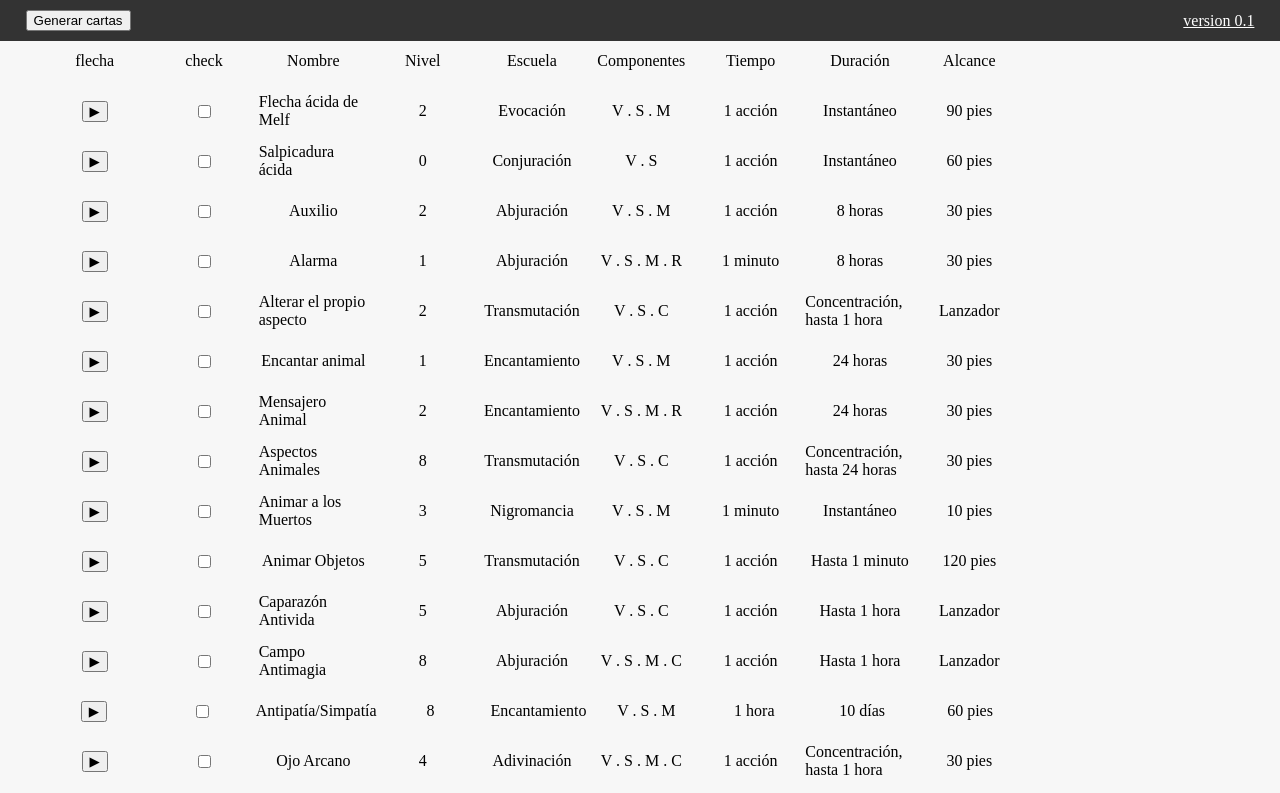
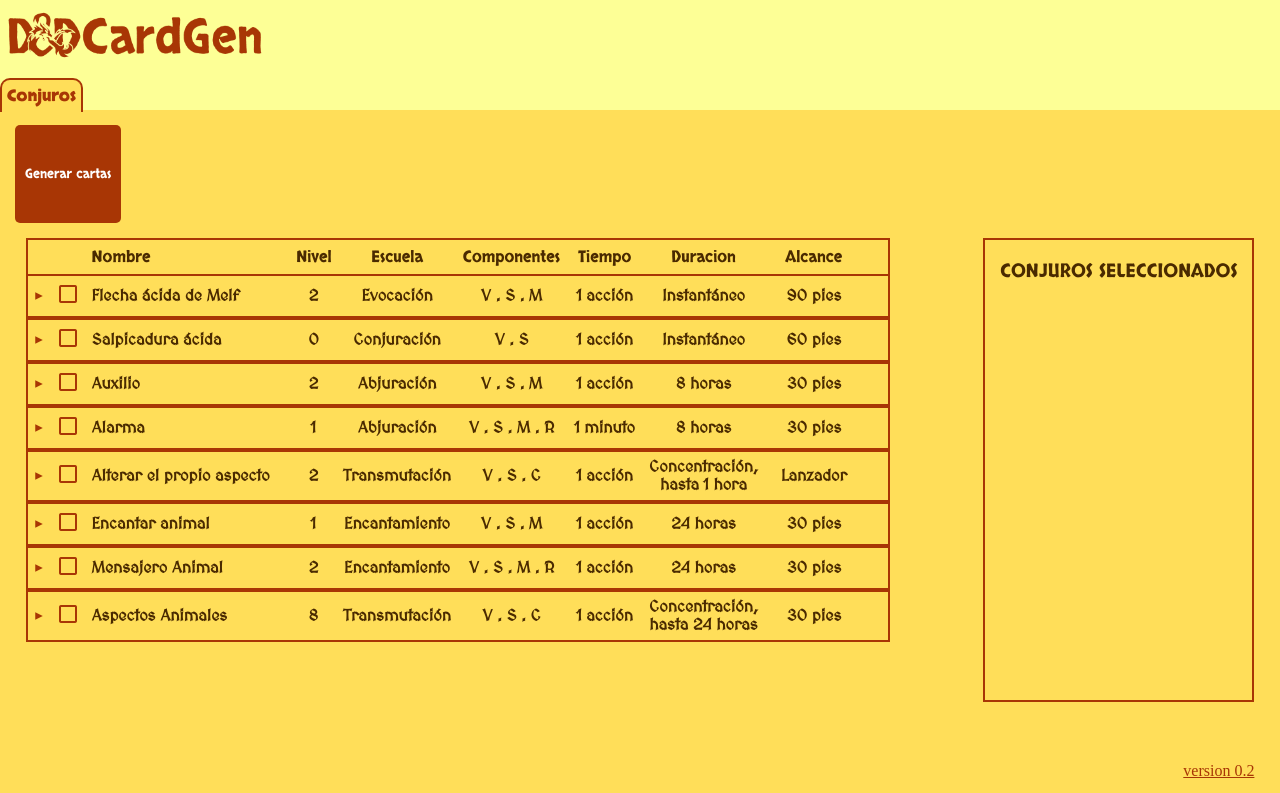
Before and after one commit to Bamboo-Codec/dnd-cardGen, a Vue app: page /inicio in a window 1280 px wide. Shown: the top 793 px of the page. Built offline with nearby package versions, Linux system fonts and the light colour scheme.

Commit message:
interfaz de inicio actualizada, lista para release

```diff
--- a/src/components/inicio.vue
+++ b/src/components/inicio.vue
@@ -1,172 +1,165 @@
 <template>
-
-<header class="header">
-    <button style="margin-left: 2%;" @click="generarCartas()">Generar cartas</button>
-    <router-link to="/detalles" style="margin-right: 2%; color:white;">version 0.1</router-link>
-</header>
-
-    <div class="contenedor">
-        <ul class="lista">
-            <li>
-                <div v-if="cartas.length > 1" class="fila elemento">
-                    <div><span>flecha</span></div>
-                    <div><span>check</span></div>
-                    <div><span>Nombre</span></div>
-                    <div><span>Nivel</span></div>
-                    <div><span>Escuela</span></div>
-                    <div><span>Componentes</span></div>
-                    <div><span>Tiempo</span></div>
-                    <div><span>Duración</span></div>
-                    <div><span>Alcance</span></div>
+        <div class="fila header">
+            <img class="imageHeader" src="/App-logo.png">
         </div>
-            </li>
-            <li v-for="(carta, index) in cartas" :key="index" class="elemento">
-                <div class="columna">
-                    <div class="fila elemento">
-                        <div>
-                            <button @click="toggle(index)">
-                                {{ abiertas.has(index) ? '▼' : '▶' }}
-                            </button>
+        <div class="fila tabs">
+            <div class="tab font-skranji-bold">
+                <span>Conjuros</span>
             </div>
-                        <div><input
-                            type="checkbox"
-                            :checked="conjurosStore.estaSeleccionado(carta.index)"
-                            @change="conjurosStore.toggleConjuro(carta)">
-                        </div>
-                        <div><span>{{ carta.name }}</span></div>
-                        <div><span class="celdaNivel">{{ carta.level }}</span></div>
-                        <div><span>{{ carta.school?.name ?? '-' }}</span></div>
-                        <div><span>{{ getComponentes(carta).join(' . ') }}</span></div>
-                        <div><span>{{ carta.casting_time }}</span></div>
-                        <div><span>{{ carta.duration }}</span></div>
-                        <div><span>{{ carta.range }}</span></div>
         </div>
 
-                    <!-- DESCRIPCIÓN DESPLEGABLE -->
-                    <div class="detalle" :class="{ abierta: abiertas.has(index) }">
-                        <p v-for="(p, i) in carta.desc" :key="i">
-                            {{ p }}
-                        </p>
+        <div class="container columna">
+            <button class="button font-skranji-reg" @click="generarCartas()">Generar cartas</button>
 
-                        <p v-if="carta.higher_level">
-                            <strong>A niveles superiores:</strong>
-                            {{ carta.higher_level[0] }}
-                        </p>
+            <div class="tablesContainer fila">
+                <div class="tableContainer" ref="tableContainer"><TablaConjuros></TablaConjuros></div>
+                <div class="listContainer"><ListaConjuros @ir-a-conjuro="scrollToConjuro"></ListaConjuros></div>
             </div>
 
+            <router-link to="/detalles" class="version">version 0.2</router-link>
         </div>
-            </li>
-        </ul>
-    </div>
-
 </template>
 
 <script setup>
-import { ref, onMounted } from 'vue'
-import { useConjurosStore } from '../stores/conjuros'
-import { useRouter } from 'vue-router'
+import { ref } from 'vue';
+import ListaConjuros from './ListaConjuros.vue';
+import TablaConjuros from './tablaConjuros.vue';
+import { useRouter } from 'vue-router';
 
 const router = useRouter()
-const conjurosStore = useConjurosStore()
-const cartas = ref([])
+const tableContainer = ref(null)
 
-onMounted(async () => {
-    const res = await fetch('./spells.json')
-    cartas.value = await res.json()
+//función para hacer scroll hacia el conjuro (el id llega como parametro desde el hijo)
+const scrollToConjuro = (id) => {
+    console.log("ID recibido:", id)
+
+    //obtiene la fila con el id
+    const row = document.getElementById(`conjuro-${id}`)
+    console.log('Fila encontrada:', row)
+
+    //guarda la referencia al contenedor
+    const container = tableContainer.value
+    console.log('Contenedor:', container)
+
+    //si no hay fila o contenedor termina la función
+    if (!row || !container) return
+
+    const rowTop = row.offsetTop
+    const containerTop = container.offsetTop
+
+    //acciona el scroll
+    container.scrollTo({
+        top: rowTop - containerTop,
+        behavior: 'smooth'
     })
 
-const getComponentes = (carta) => {
-    const componentes = [...(carta.components ?? [])]
-    if (carta.ritual) {
-        componentes.push("R")
-    }
-    if (carta.concentration) {
-        componentes.push("C")
-    }
-    return componentes
+    row.classList.add('resaltado')
+    setTimeout(() => { row.classList.remove('resaltado') }, 2000)
 }
 
-const abiertas = ref(new Set())
-
-const toggle = (index) => {
-    if (abiertas.value.has(index)) {
-        abiertas.value.delete(index)
-    } else {
-        abiertas.value.add(index)
-    }
-}
 
 const generarCartas = () => {
-    router.push({name: 'generador'})
+    router.push({ name: 'generador' })
 }
-
 </script>
 
 <style scoped>
 
-    body {
-    margin: 0; /* Elimina el margen por defecto */
-    padding-top: 60px; /* Espacio para el header fijo, ajusta según tu altura */
-    font-family: sans-serif;
+.header {
+    background-color: #fdff96;
+    height: 70px;
 }
 
-.header{
-    display: flex;
-    justify-content: space-between;
-    align-items: center;
-    position: fixed; /* Lo fija en la ventana */
-    top: 0; /* Lo pega a la parte superior */
-    left: 0; /* Lo pega al borde izquierdo */
-    width: 100%; /* Ocupa todo el ancho */
-    background-color: #333;
-    color: white;
-    padding: 10px 0;
-    text-align: center;
-    z-index: 1000; /* Asegura que esté por encima de otros elementos */
+.imageHeader {
+    object-fit: contain;
+    width: 270px;
 }
 
-.lista{
-    list-style-type: none;
-}
-:global(body) {
-    background-color: #f7f7f7;
+.tabs {
+    background-color: #fdff96;
+    height: 30px;
+    justify-content: flex-start;
+    align-items: center;
+    padding-top: 10px;
 }
 
-.contenedor {
-    margin-top:20px;
-    display: flex;
-    width: 80%;
+.tab {
+    padding: 5px;
+    border: 2px solid #a83605;
+    border-top-left-radius: 10px;
+    border-top-right-radius: 10px;
+    border-bottom: none;
+    color: #a83605;
+    background-color: #ffde59;
 }
 
-.elemento {
-    width: 100%;
-    min-height: 50px;
-    display: flex;
-    align-items: center;
-    justify-content: space-evenly;
+.button {
+    background-color: #a83605;
+    width: fit-content;
+    margin: 15px;
+    padding: 10px;
+    color: white;
+    border-radius: 5px;
+    font-size: small;
+    cursor: pointer;
+    border: none;
 }
 
-.elemento>div {
+.container {
+    display: grid;
+    background-color: #ffde59;
     width: 100%;
+    min-height: calc(100% - 70px - 40px); /* menos el header y los tabs */
 }
 
-.detalle {
-    overflow: hidden;
-    max-height: 0;
-    transition: max-height 0.35s ease, opacity 0.2s ease;
-    opacity: 0;
-    padding: 0 12px;
-    background: #f0f0f0;
+.tablesContainer{
+    flex-wrap: wrap;
+    padding: 0 2% 0 2%;
+    justify-content: space-between;
 }
 
-.detalle.abierta {
-    max-height: 300px; /* ajustable */
-    opacity: 1;
-    padding: 12px;
+.tableContainer{
+    max-height: 400px;
+    min-width: min-content;
+    max-width: 70%;
+
+    border: 2px solid #a83605;
+
+    overflow-y: auto;
 }
 
-.elemento>div{
-    display: flex;
-    justify-content: center;
+.listContainer{
+    border: 2px solid #a83605;
 }
+
+.version {
+    color:#a83605;
+    align-self: flex-end;
+    justify-self: flex-end;
+    margin-right: 2%;
+    padding-bottom: 20px;
+}
+
+
+@media screen and (max-width: 1086px) {
+
+    .listContainer{
+        margin-top: 20px;
+    }
+
+    .container {
+        padding-bottom: 50px;
+    }
+}
+
+@media screen and (max-width: 768px ) {
+    .listContainer{
+        margin-top: 20px;
+    }
+
+    .container{
+        overflow-x: auto;
+    }
+}
+
 </style>
--- a/src/components/test.vue
+++ /dev/null
@@ -1,165 +0,0 @@
-<template>
-        <div class="fila header">
-            <img class="imageHeader" src="/App-logo.png">
-        </div>
-        <div class="fila tabs">
-            <div class="tab font-skranji-bold">
-                <span>Conjuros</span>
-            </div>
-        </div>
-
-        <div class="container columna">
-            <button class="button font-skranji-reg" @click="generarCartas()">Generar cartas</button>
-
-            <div class="tablesContainer fila">
-                <div class="tableContainer" ref="tableContainer"><TablaConjuros></TablaConjuros></div>
-                <div class="listContainer"><ListaConjuros @ir-a-conjuro="scrollToConjuro"></ListaConjuros></div>
-            </div>
-
-            <router-link to="/detalles" class="version">version 0.2</router-link>
-        </div>
-</template>
-
-<script setup>
-import { ref } from 'vue';
-import ListaConjuros from './ListaConjuros.vue';
-import TablaConjuros from './tablaConjuros.vue';
-import { useRouter } from 'vue-router';
-
-const router = useRouter()
-const tableContainer = ref(null)
-
-//función para hacer scroll hacia el conjuro (el id llega como parametro desde el hijo)
-const scrollToConjuro = (id) => {
-    console.log("ID recibido:", id)
-
-    //obtiene la fila con el id
-    const row = document.getElementById(`conjuro-${id}`)
-    console.log('Fila encontrada:', row)
-
-    //guarda la referencia al contenedor
-    const container = tableContainer.value
-    console.log('Contenedor:', container)
-
-    //si no hay fila o contenedor termina la función
-    if (!row || !container) return
-
-    const rowTop = row.offsetTop
-    const containerTop = container.offsetTop
-
-    //acciona el scroll
-    container.scrollTo({
-        top: rowTop - containerTop,
-        behavior: 'smooth'
-    })
-
-    row.classList.add('resaltado')
-    setTimeout(() => { row.classList.remove('resaltado') }, 2000)
-}
-
-
-const generarCartas = () => {
-    router.push({ name: 'generador' })
-}
-</script>
-
-<style scoped>
-
-.header {
-    background-color: #fdff96;
-    height: 70px;
-}
-
-.imageHeader {
-    object-fit: contain;
-    width: 270px;
-}
-
-.tabs {
-    background-color: #fdff96;
-    height: 30px;
-    justify-content: flex-start;
-    align-items: center;
-    padding-top: 10px;
-}
-
-.tab {
-    padding: 5px;
-    border: 2px solid #a83605;
-    border-top-left-radius: 10px;
-    border-top-right-radius: 10px;
-    border-bottom: none;
-    color: #a83605;
-    background-color: #ffde59;
-}
-
-.button {
-    background-color: #a83605;
-    width: fit-content;
-    margin: 15px;
-    padding: 10px;
-    color: white;
-    border-radius: 5px;
-    font-size: small;
-    cursor: pointer;
-    border: none;
-}
-
-.container {
-    display: grid;
-    background-color: #ffde59;
-    width: 100%;
-    min-height: calc(100% - 70px - 40px); /* menos el header y los tabs */
-}
-
-.tablesContainer{
-    flex-wrap: wrap;
-    padding: 0 2% 0 2%;
-    justify-content: space-between;
-}
-
-.tableContainer{
-    max-height: 400px;
-    min-width: min-content;
-    max-width: 70%;
-
-    border: 2px solid #a83605;
-
-    overflow-y: auto;
-}
-
-.listContainer{
-    border: 2px solid #a83605;
-}
-
-.version {
-    color:#a83605;
-    align-self: flex-end;
-    justify-self: flex-end;
-    margin-right: 2%;
-    padding-bottom: 20px;
-}
-
-
-@media screen and (max-width: 1086px) {
-
-    .listContainer{
-        margin-top: 20px;
-    }
-
-    .container {
-        padding-bottom: 50px;
-    }
-}
-
-@media screen and (max-width: 768px ) {
-    .listContainer{
-        margin-top: 20px;
-    }
-
-    .container{
-        overflow-x: auto;
-    }
-}
-
-</style>
```
Lines whose indentation alone changed are shown as unchanged.
